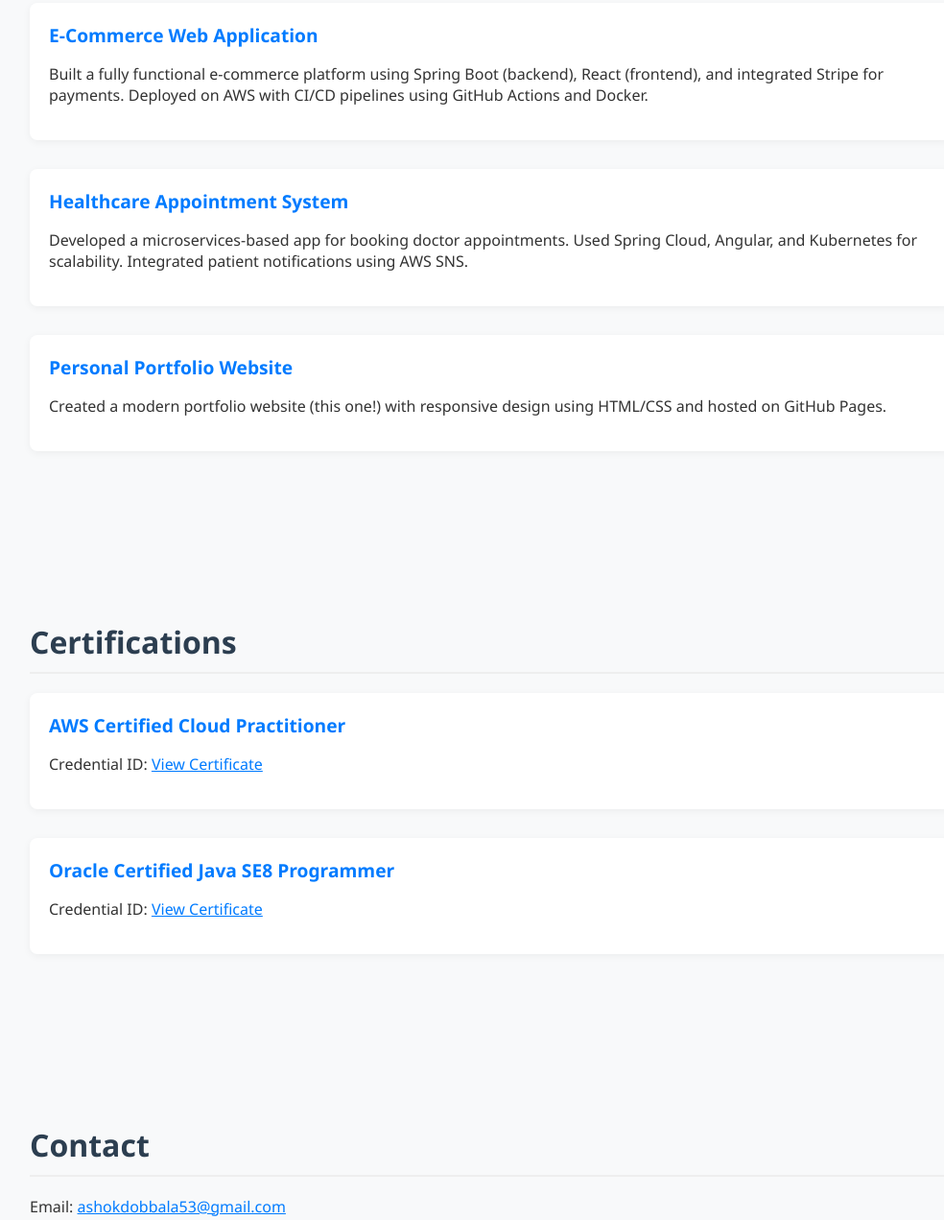
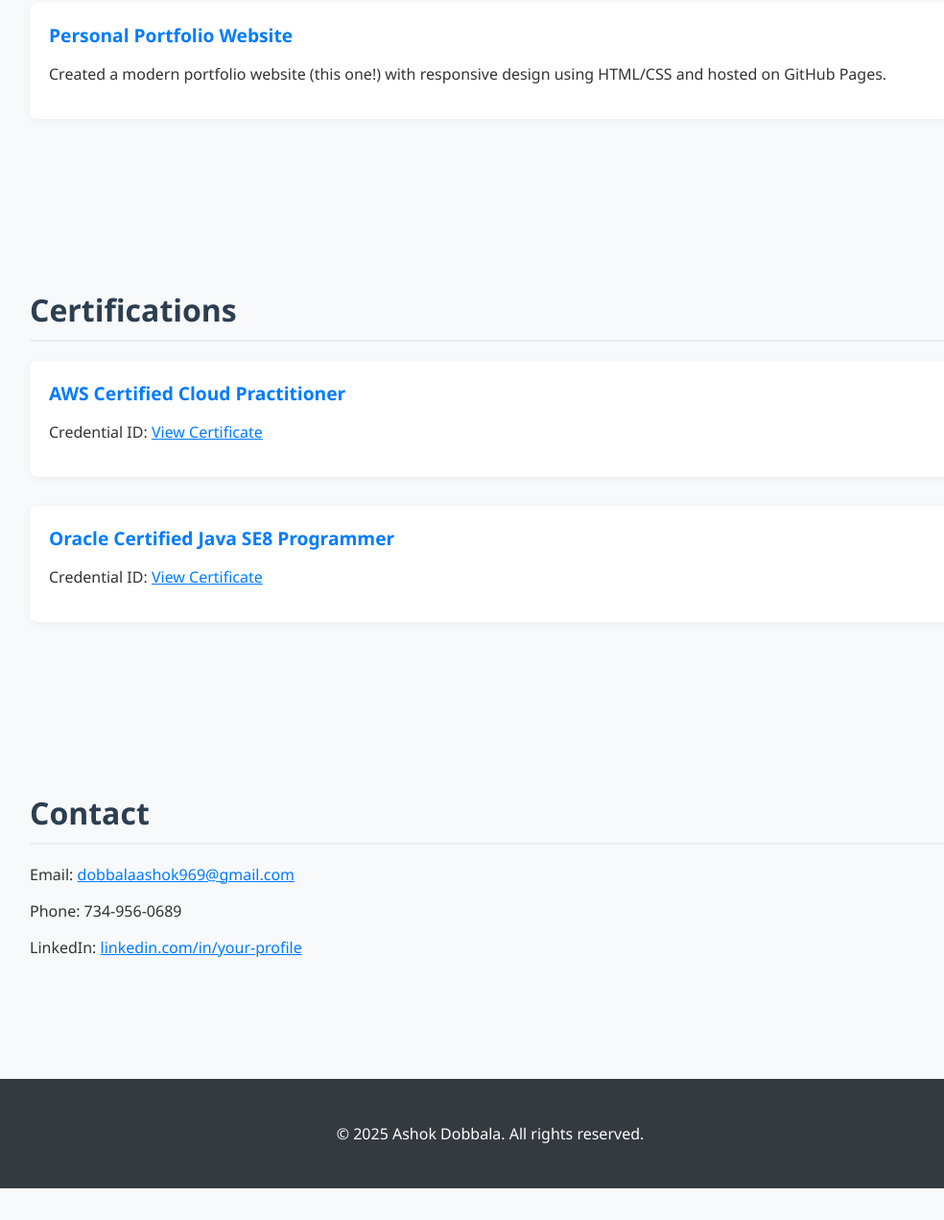
Before and after one commit to dobbalaasho/probable-succotash, a plain HTML site: page index.html in a window 1280 px wide. Shown: the part 1099-2370 px from the top of the page at 96% size, without its empty margins (129-1113 px from the left). After the commit the page ends 2337 px from the top, so only its background shows below. Drawn offline with Linux system fonts and the light colour scheme.

Commit message:
Update index.html

```diff
--- a/index.html
+++ b/index.html
@@ -134,16 +134,6 @@
   <h2>Projects</h2>
 
   <div class="project">
-    <div class="project-title">E-Commerce Web Application</div>
-    <p>Built a fully functional e-commerce platform using Spring Boot (backend), React (frontend), and integrated Stripe for payments. Deployed on AWS with CI/CD pipelines using GitHub Actions and Docker.</p>
-  </div>
-
-  <div class="project">
-    <div class="project-title">Healthcare Appointment System</div>
-    <p>Developed a microservices-based app for booking doctor appointments. Used Spring Cloud, Angular, and Kubernetes for scalability. Integrated patient notifications using AWS SNS.</p>
-  </div>
-
-  <div class="project">
     <div class="project-title">Personal Portfolio Website</div>
     <p>Created a modern portfolio website (this one!) with responsive design using HTML/CSS and hosted on GitHub Pages.</p>
   </div>
@@ -165,10 +155,9 @@
 
 <section id="contact" class="section">
   <h2>Contact</h2>
-  <p>Email: <a href="mailto:ashokdobbala53@gmail.com">ashokdobbala53@gmail.com</a></p>
-  <p>Phone: 814-812-9929</p>
-  <p>LinkedIn: <a href="https://www.linkedin.com/in/your-profile" target="_blank">linkedin.com/in/your-profile</a></p>
-  <p>GitHub: <a href="https://github.com/your-username" target="_blank">github.com/your-username</a></p>
+  <p>Email: <a href="mailto:dobbalaashok969@gmail.com">dobbalaashok969@gmail.com</a></p>
+  <p>Phone: 734-956-0689</p>
+  <p>LinkedIn: <a href="linkedin.com/in/ashok-dobbala" target="_blank">linkedin.com/in/your-profile</a></p>
 </section>
 
 <footer>
```
